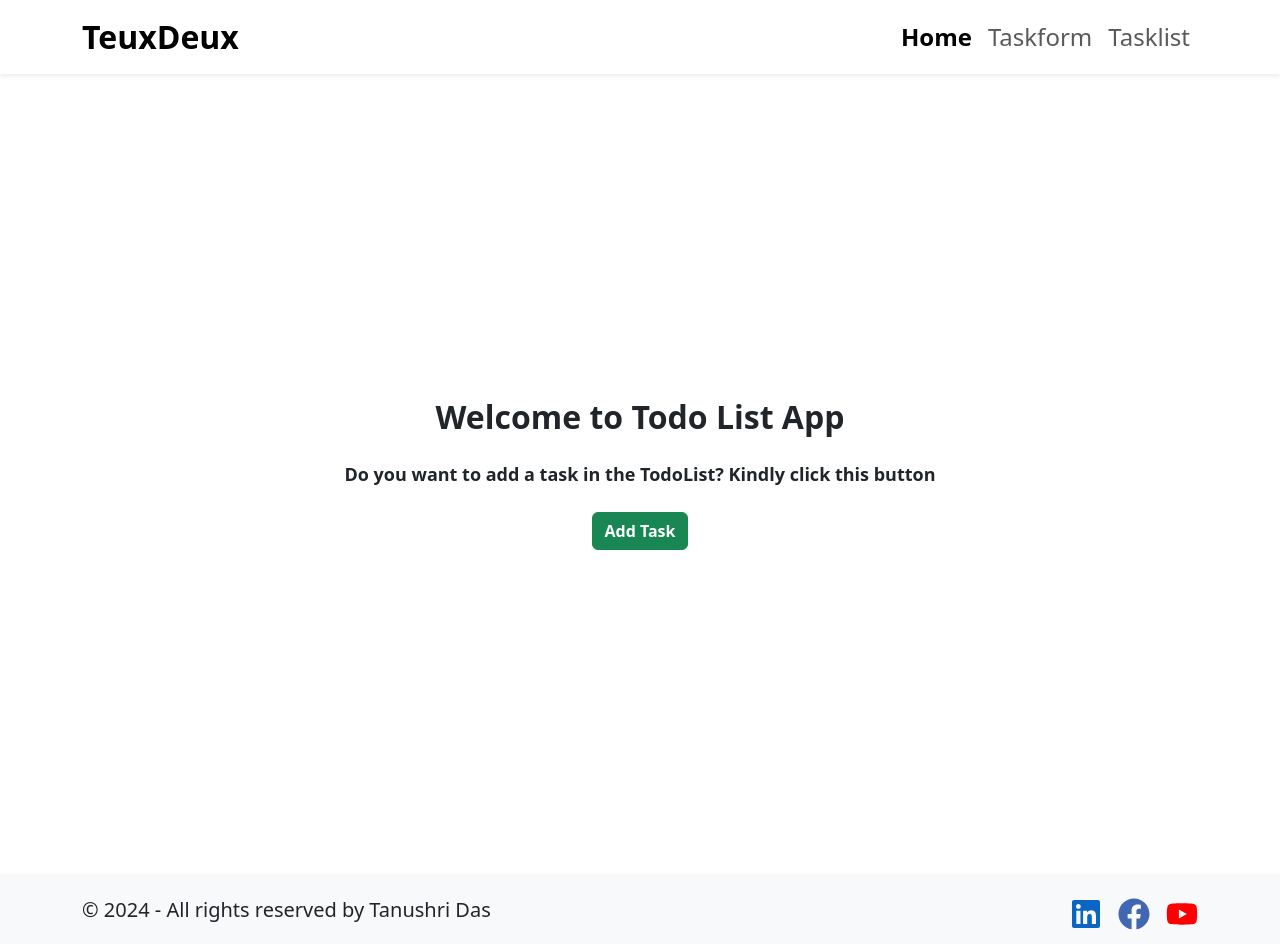
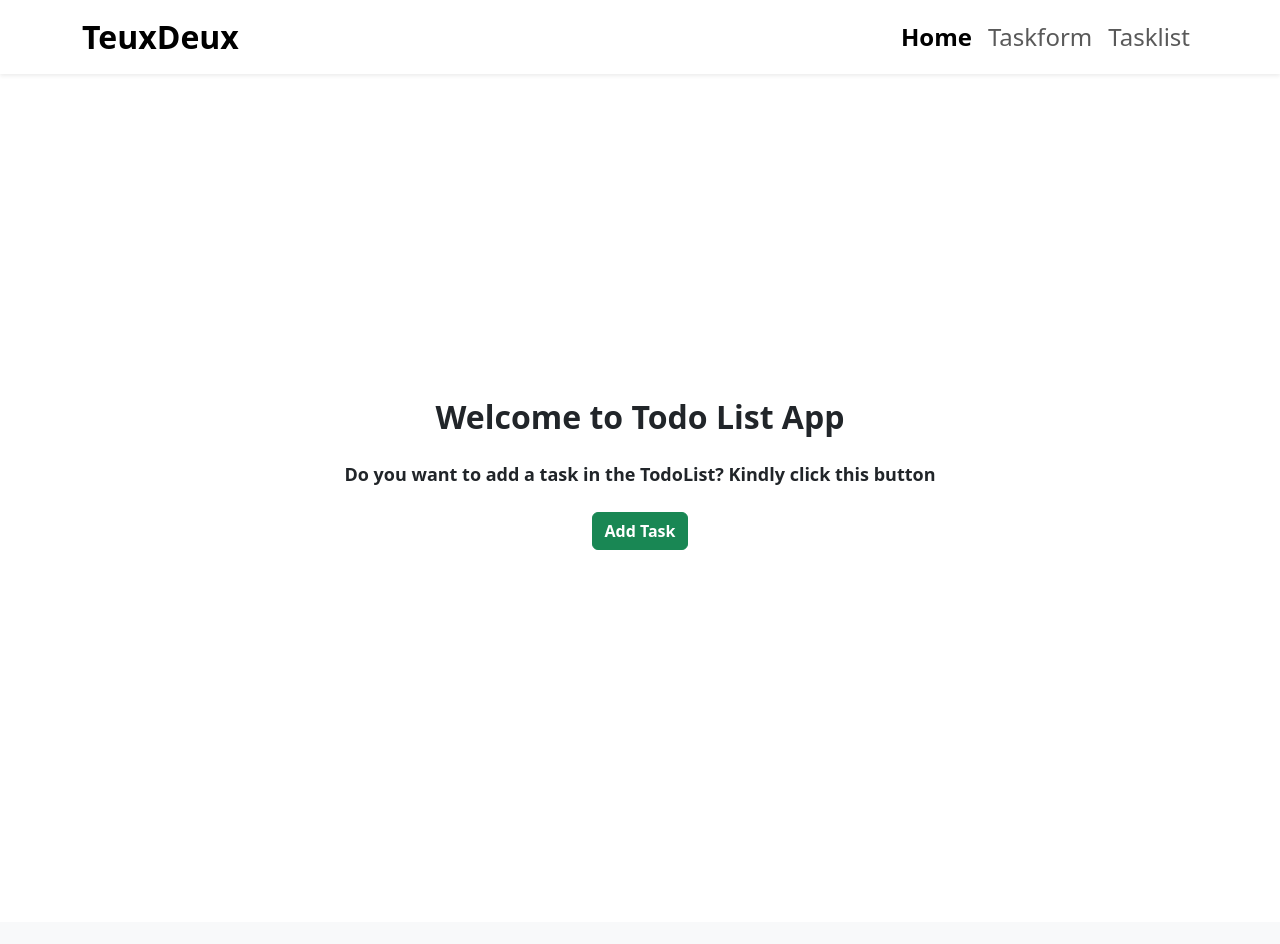
Before and after one commit to Tanushri-Das/Task-Todo-List-App, a React (Vite) app: page / in a window 1280 px wide. Shown: the top 944 px of the page. Built offline with nearby package versions, Linux system fonts and the light colour scheme.

Commit message:
add overview of the project in readme file

```diff
--- a/package.json
+++ b/package.json
@@ -14,10 +14,8 @@
     "react": "^18.2.0",
     "react-bootstrap": "^2.10.0",
     "react-dom": "^18.2.0",
-    "react-hot-toast": "^2.4.1",
     "react-icons": "^5.0.1",
     "react-router-dom": "^6.22.0",
-    "react-toastify": "^10.0.4",
     "sweetalert2": "^11.10.5"
   },
   "devDependencies": {
--- a/src/Components/Shared/Footer/Footer.css
+++ b/src/Components/Shared/Footer/Footer.css
@@ -1,9 +1,19 @@
-.linkedin{
-    color: #0A66C2;
+.linkedin {
+  color: #0a66c2;
 }
-.facebook{
-    color:#4267B2 ;
+.facebook {
+  color: #4267b2;
 }
-.youtube{
-    color: #FF0000;
+.youtube {
+  color: #ff0000;
 }
+.tasklist-footer {
+  position: fixed;
+  bottom: 0;
+  left: 0;
+  width: 100%;
+}
+
+.normal-footer {
+  position: static;
+}
--- a/src/Components/Shared/Footer/Footer.jsx
+++ b/src/Components/Shared/Footer/Footer.jsx
@@ -1,19 +1,12 @@
 import React from "react";
 import { FaFacebook, FaLinkedin, FaYoutube } from "react-icons/fa";
-import { useLocation } from "react-router-dom";
 import "./Footer.css";
 
 const Footer = () => {
   const date = new Date().getFullYear();
-  const location = useLocation();
-  const isAllTasks = location.pathname === "/tasklist";
 
   return (
-    <footer
-      className={`bg-light py-4 d-flex justify-content-center align-items-center ${
-        isAllTasks ? "fixed-bottom" : ""
-      }`}
-    >
+    <footer className="bg-light py-4 d-flex justify-content-center align-items-center mt-5 ">
       <div className="container">
         <div className="row justify-content-center align-items-center">
           <div className="col-md-6 text-center text-md-start">
```
Also changed, not shown: 2 other files (tests, documents, lock files or other folders).
